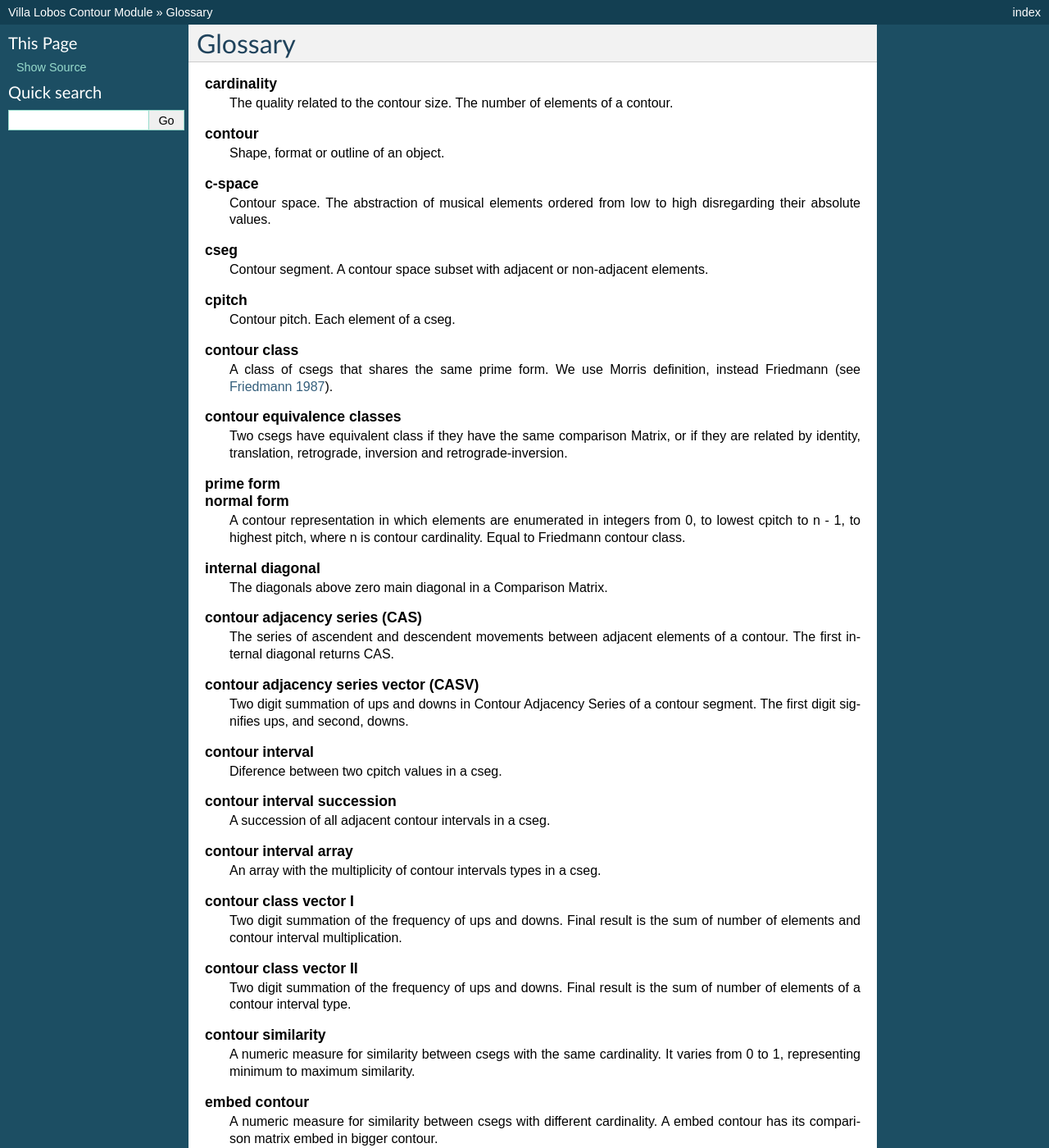
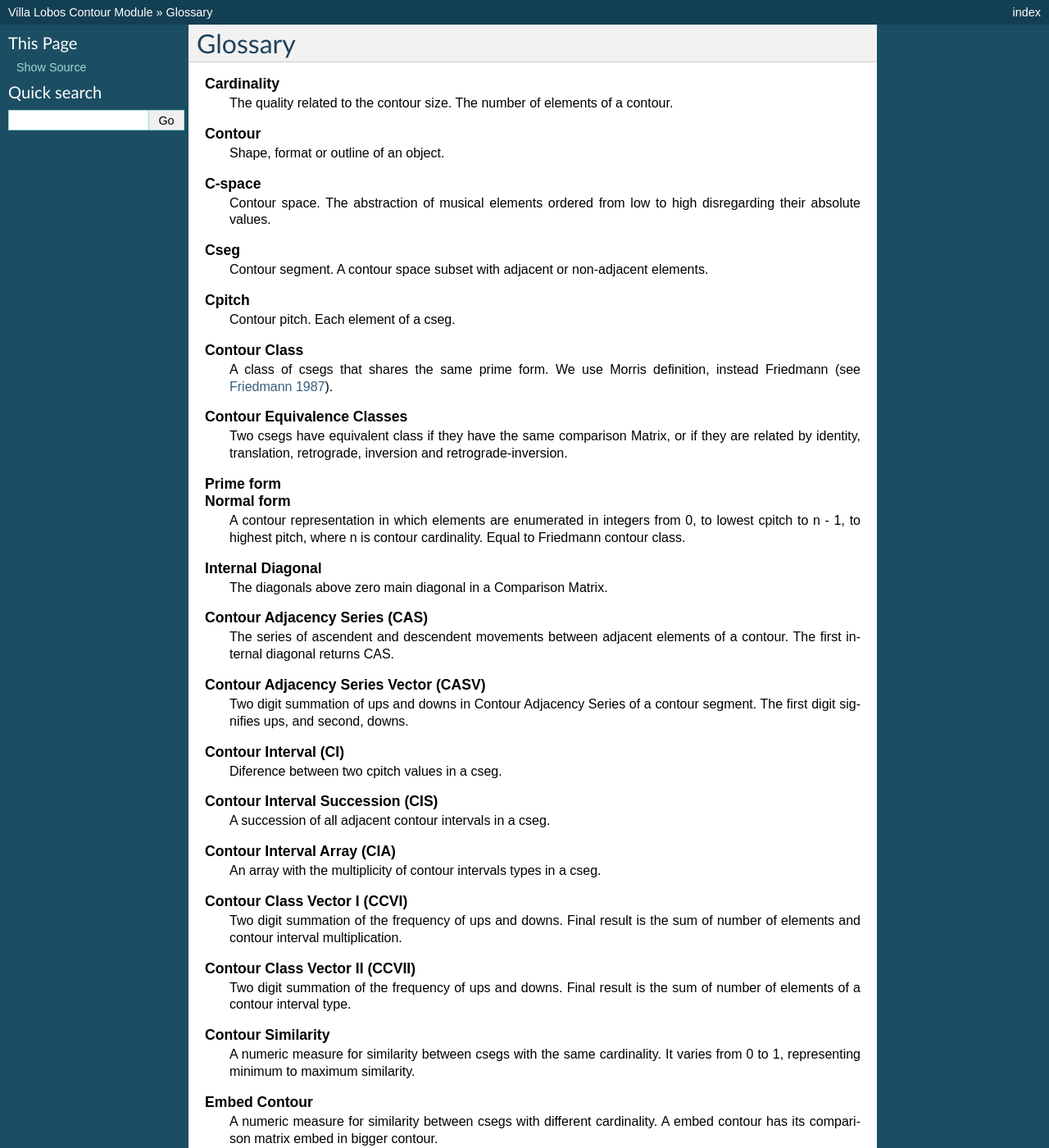
Before and after one commit to msampaio/musicontour, a Sphinx documentation site: the page built from docs/glossary.rst, in a window 1280 px wide and 1400 px high. Shown: the whole window at 82% size. Built offline with Sphinx 7.4.7, drawn with Linux system fonts in a browser that asks for light colours; formulas are drawn with MathJax 3.

Commit message:
Upcase in glossary terms

```diff
--- a/docs/glossary.rst
+++ b/docs/glossary.rst
@@ -4,83 +4,83 @@ Glossary
 
 .. glossary::
 
-    cardinality
+    Cardinality
         The quality related to the contour size. The number of
         elements of a contour.
 
-    contour
+    Contour
         Shape, format or outline of an object.
 
-    c-space
+    C-space
         Contour space. The abstraction of musical elements ordered
         from low to high disregarding their absolute values.
 
-    cseg
+    Cseg
         Contour segment. A contour space subset with adjacent or
         non-adjacent elements.
 
-    cpitch
+    Cpitch
         Contour pitch. Each element of a cseg.
 
-    contour class
+    Contour Class
         A class of csegs that shares the same prime form. We use
         Morris definition, instead Friedmann (see `Friedmann 1987
         <contour-theories.html>`_).
 
-    contour equivalence classes
+    Contour Equivalence Classes
         Two csegs have equivalent class if they have the same
         comparison Matrix, or if they are related by identity,
         translation, retrograde, inversion and retrograde-inversion.
 
-    prime form
+    Prime form
 
 
-    normal form
+    Normal form
         A contour representation in which elements are enumerated in
         integers from 0, to lowest cpitch to n - 1, to highest pitch,
         where n is contour cardinality. Equal to Friedmann contour
         class.
 
-    internal diagonal
+    Internal Diagonal
         The diagonals above zero main diagonal in a Comparison
         Matrix.
 
-    contour adjacency series (CAS)
+    Contour Adjacency Series (CAS)
         The series of ascendent and descendent movements between
         adjacent elements of a contour. The first internal diagonal
         returns CAS.
 
-    contour adjacency series vector (CASV)
+    Contour Adjacency Series Vector (CASV)
         Two digit summation of ups and downs in Contour Adjacency
         Series of a contour segment. The first digit signifies ups,
         and second, downs.
 
-    contour interval
+    Contour Interval (CI)
         Diference between two cpitch values in a cseg.
 
-    contour interval succession
+    Contour Interval Succession (CIS)
         A succession of all adjacent contour intervals in a cseg.
 
-    contour interval array
+    Contour Interval Array (CIA)
         An array with the multiplicity of contour intervals types in a
         cseg.
 
-    contour class vector I
+    Contour Class Vector I (CCVI)
         Two digit summation of the frequency of ups and
         downs. Final result is the sum of number of elements and
         contour interval multiplication.
 
-    contour class vector II
+    Contour Class Vector II (CCVII)
         Two digit summation of the frequency of ups and downs. Final
         result is the sum of number of elements of a contour interval
         type.
 
-    contour similarity
+    Contour Similarity
         A numeric measure for similarity between csegs with the same
         cardinality. It varies from 0 to 1, representing minimum to
         maximum similarity.
 
-    embed contour
+    Embed Contour
         A numeric measure for similarity between csegs with different
         cardinality. A embed contour has its comparison matrix embed
         in bigger contour.
```
